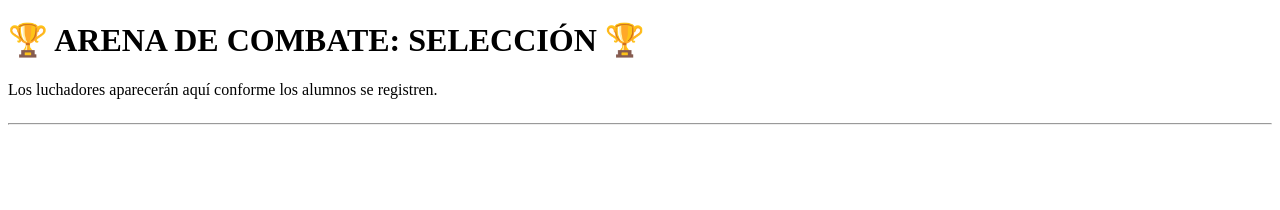
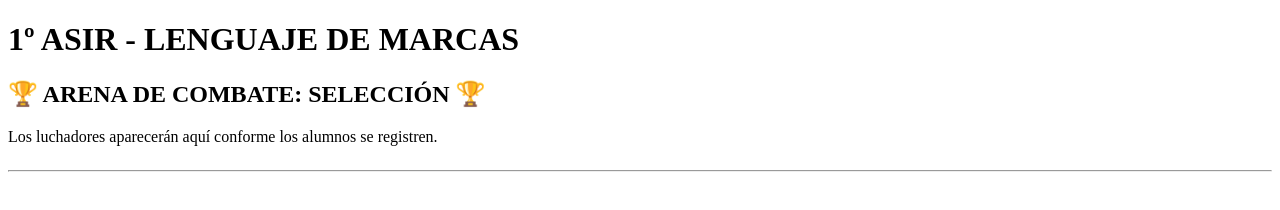
Before and after one commit to aferviln/lnd, a plain HTML site: page index.html in a window 1280 px wide. Drawn offline with Linux system fonts and the light colour scheme; no server answers.

Commit message:
Cambio index

```diff
--- a/index.html
+++ b/index.html
@@ -5,8 +5,8 @@
     <title>Arena de Combate - Ciclo Superior ASIR</title>
 </head>
 <body>
-
-    <h1>🏆 ARENA DE COMBATE: SELECCIÓN 🏆</h1>
+    <h1>1º ASIR - LENGUAJE DE MARCAS</h1>
+    <h2>🏆 ARENA DE COMBATE: SELECCIÓN 🏆</h2>
     <p>Los luchadores aparecerán aquí conforme los alumnos se registren.</p>
 
     <div id="contenedor-luchadores" style="display: flex; flex-wrap: wrap; gap: 20px;"></div>
```
